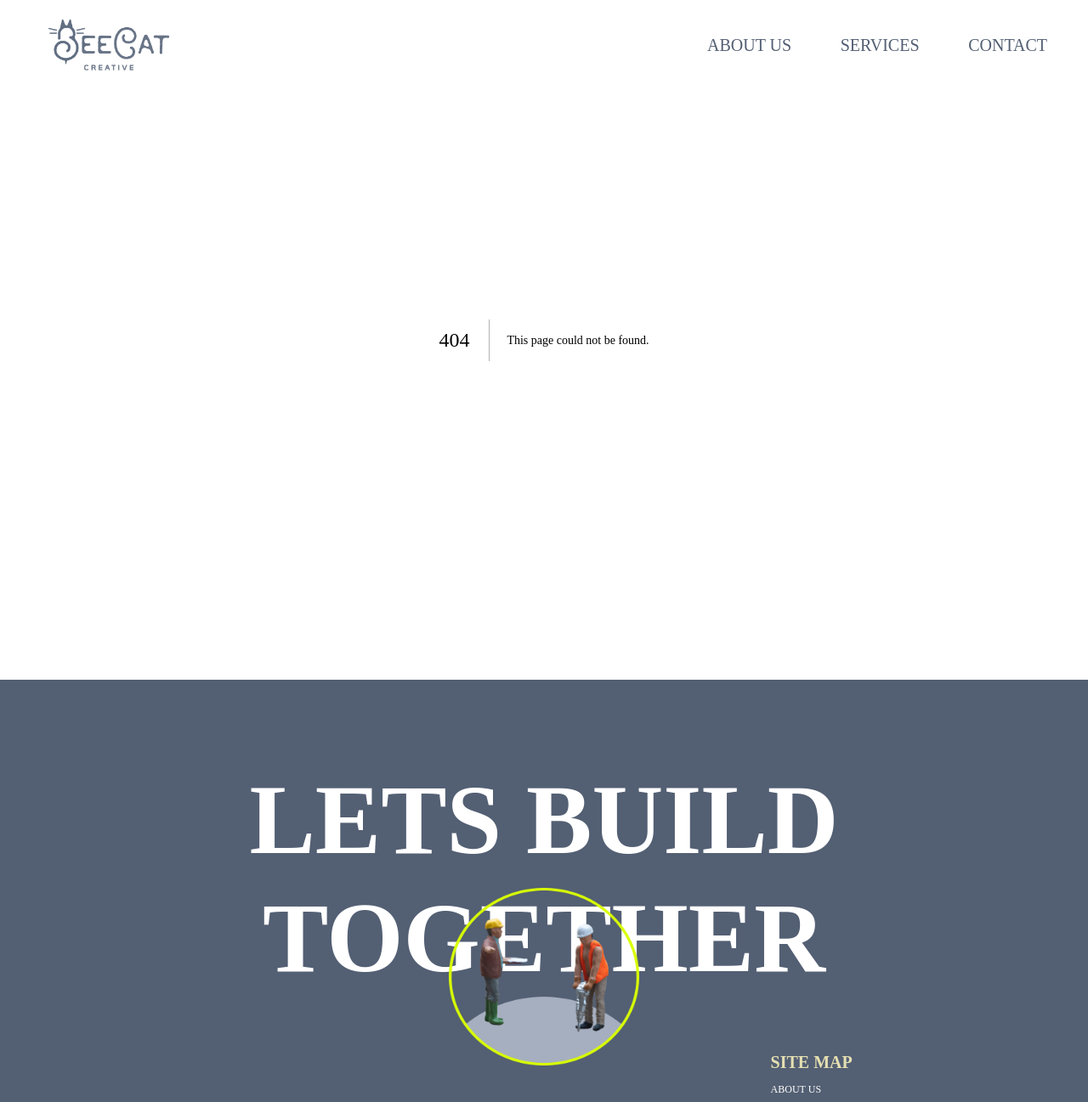
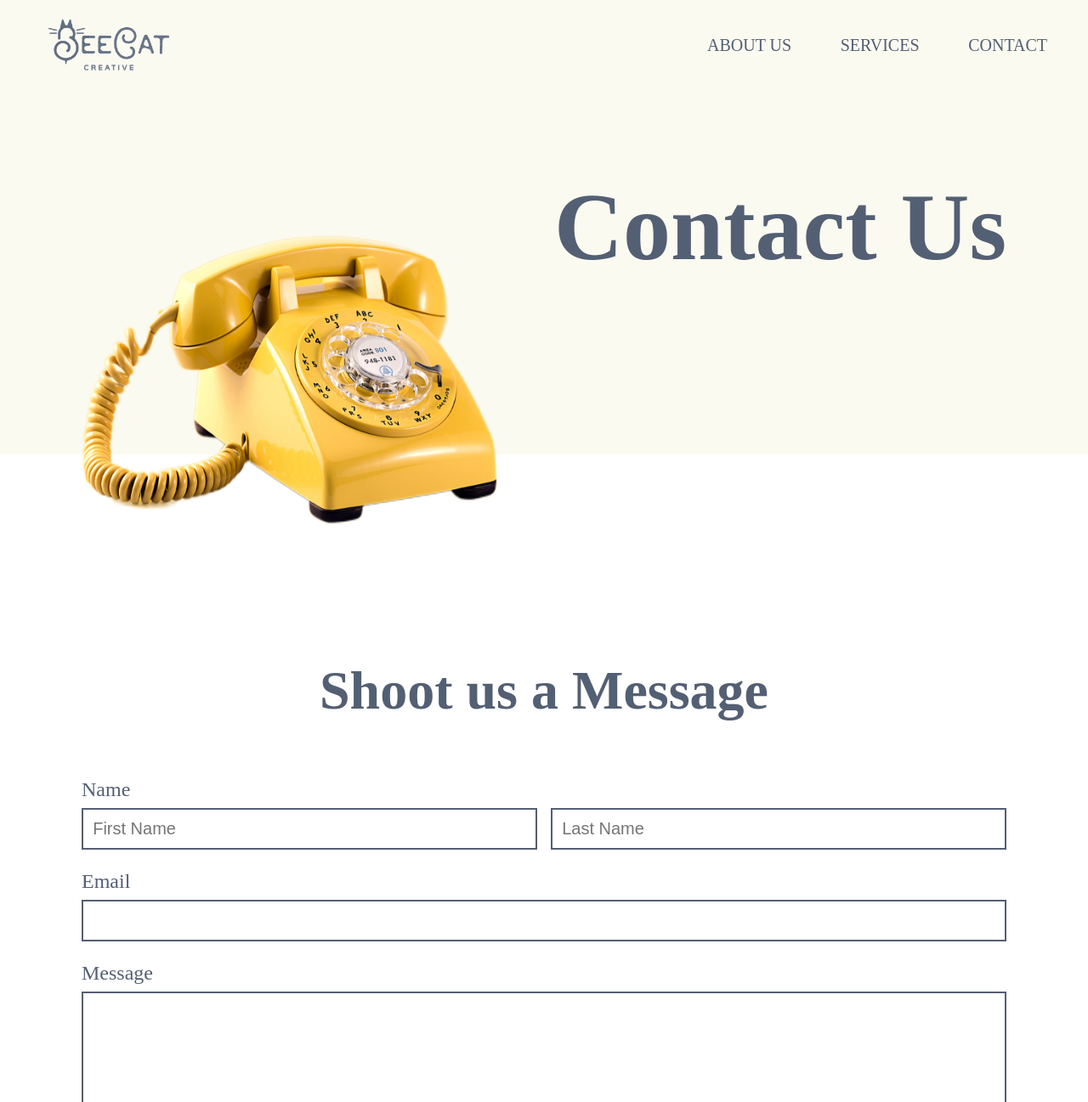
Before and after one commit to brentahrens1/bee-creative, a Next.js app: page /contact in a window 1280 px wide. Before the commit this address had no page. Shown: the top 1297 px of the page at 85% size. Built offline with nearby package versions, Linux system fonts and the light colour scheme; a web font is replaced by a local one.

Commit message:
make contact page

```diff
--- /dev/null
+++ b/pages/contact.js
@@ -0,0 +1,79 @@
+import Head from 'next/head'
+import Image from 'next/image'
+import { useEffect, useRef, useState } from 'react';
+import emailjs from 'emailjs-com';
+
+export default function ContactUs() {
+    const form = useRef();
+    const [ isSuccess, setIsSuccess ] = useState(false)
+
+    const sendEmail = (e) => {
+        e.preventDefault()
+
+        emailjs.sendForm('service_gykjvxj', 'template_71nweld', form.current, 'user_h2jSyo7kIF8oKQP7E4v9t')
+        .then((result) => {
+            console.log(result.text)
+            setIsSuccess(true)
+        }, (error) => {
+            console.log(error.text)
+        })
+    }
+
+    return (
+        <main className="contact">
+            <Head>
+                <title>BeeCat Creative | Contact Us</title>
+                <meta name="description" content="Beecat Creative Contact Us" />
+                <link rel="icon" href="/favicon.ico" />
+            </Head>
+            <section className='contact__heading'>
+                <div className='contact-heading-image'>
+                    <Image width={400} height={280} layout="responsive" priority={true} src='/images/contact/phone.png' alt="BeeCat Creative | Contact Us" />
+                </div>
+                <h1>Contact Us</h1>
+            </section>
+            <section className='contact__form'>
+                <h1>Shoot us a Message</h1>
+            <>
+            {
+                !isSuccess ?
+                <form ref={form} onSubmit={sendEmail} className="contact-form">
+                        <label>Name</label>
+                        <div className="name-fields">
+                            <input
+                            type="text"
+                            name="first-name"
+                            placeholder="First Name"
+                            />
+                            <input
+                            type="text"
+                            name="last-name"
+                            placeholder="Last Name"
+                            />
+                        </div>
+                        <label>Email</label>
+                        <input
+                        type="email"
+                        name="email"
+                        />
+                        <label>Message</label>
+                        <textarea
+                        type="text"
+                        rows="8"
+                        cols="50"
+                        name="message"
+                        >
+                        </textarea>
+                        <input type="submit" value="Submit" />
+                </form>
+                :
+                <div className="success">
+                    <h1>Did you know the moon has moonquakes? Weird.</h1>
+                    <h1>Your message is currently traveling through time and space. Destination: our inbox. So be on the lookout for our BeeCat signal… ahem, email</h1>
+                </div>
+            }
+            </>
+            </section>
+        </main>
+    )
+}
--- /dev/null
+++ b/styles/Contact/_contact.scss
@@ -0,0 +1,98 @@
+.contact {
+
+    &__heading {
+        @include blockPadding;
+        background-color: $lightYellow;
+        min-height: 400px;
+        display: flex;
+        align-items: center;
+        justify-content: space-between;
+        @include tablet {
+            min-height: 100%;
+            padding-top: 6rem;
+            padding-bottom: 7rem;
+        }
+        @include mobile {
+            flex-direction: column;
+            padding-top: 8.5rem;
+            padding-bottom: 3rem;
+        }
+
+        .contact-heading-image {
+            width: 45%;
+            transform: translateY(180px);
+            @include tablet {
+                transform: translateY(50px);
+            }
+            @include mobile {
+                width: 90%;
+                transform: translateY(0);
+                margin-bottom: 2.5rem;
+            }
+
+            img {
+                width: 100%;
+            }
+        }
+
+        h1 {
+            @include headingExtraLarge;
+            white-space: nowrap;
+        }
+    }
+
+    &__form {
+        @include blockPadding;
+        padding-top: 15rem;
+        max-width: 1400px;
+        margin: 0 auto;
+
+        h1 {
+            @include headingLarge;
+            text-align: center;
+            margin-bottom: 4rem;
+        }
+
+        .contact-form {
+            display: flex;
+            flex-direction: column;
+
+            label {
+                @include subhead;
+                color: $darkBlue;
+                margin-bottom: .5rem;
+            }
+
+            input, textarea {
+                border: 2px solid $darkBlue;
+                padding: .7rem;
+                font-size: $tiny;
+                outline: transparent;
+                width: 100%;
+                margin-bottom: 1.5rem;
+                color: $darkBlue;
+            }
+
+            .name-fields {
+                display: flex;
+                justify-content: space-between;
+                input {
+                    width: 50%;
+                    &:nth-child(1) {
+                        margin-right: .5rem;
+                    }
+                    &:nth-child(2) {
+                        margin-left: .5rem;
+                    }
+                }
+            }
+
+            input[type=submit] {
+                @include cta;
+                font-weight: 700;
+                max-width: 13rem;
+                align-self: flex-start;
+            }
+        }
+    }
+}
--- a/styles/_main.scss
+++ b/styles/_main.scss
@@ -6,4 +6,5 @@
 @import './landing/landing';
 @import './questions/questions';
 @import './AboutUs/about-us';
+@import './Contact/contact';
 @import './Footer/footer';
```
Also changed, not shown: public/images/contact/phone.png (added).
